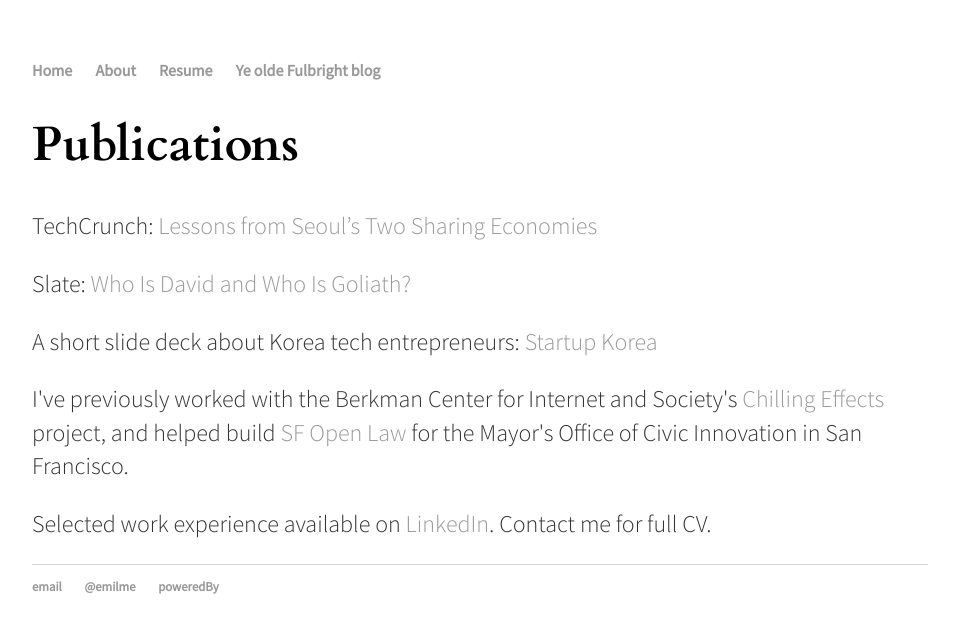
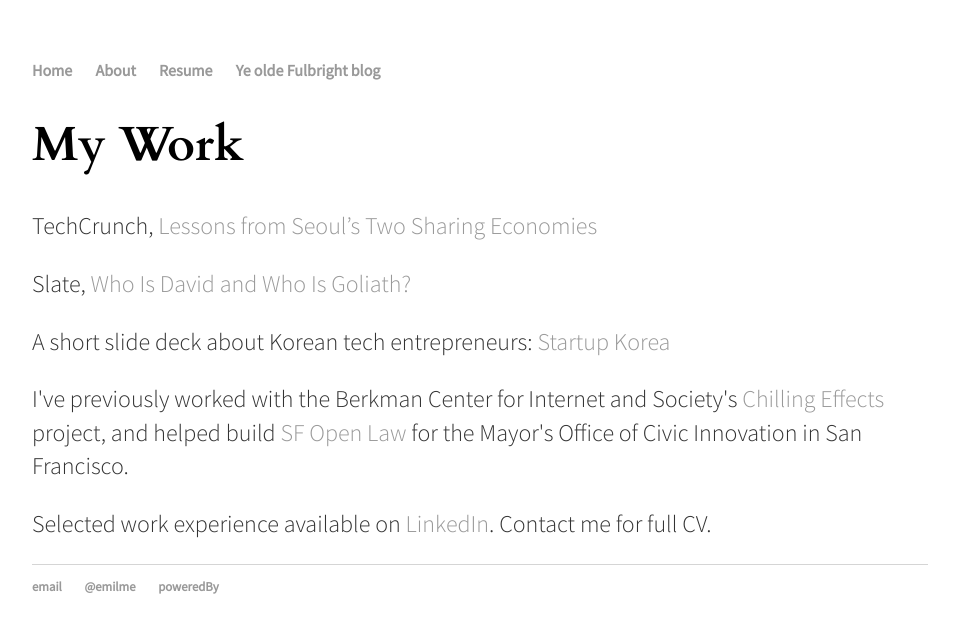
Before and after one commit to emilme/emilme.github.io, a Jekyll site: the page built from resume/index.html, in a window 1280 px wide. Shown: the top 633 px of the page, without its empty margins (160-1119 px from the left). Built offline with Jekyll 4.4.1, drawn with Linux system fonts in a browser that asks for light colours.

Commit message:
Update index.html

```diff
--- a/resume/index.html
+++ b/resume/index.html
@@ -3,10 +3,10 @@
 title: Resume
 ---
 <div class="blurb">
-	<h1>Publications</h1>
-	<p>TechCrunch: <a href="http://techcrunch.com/2015/08/14/lessons-from-seouls-two-sharing-economies/">Lessons from Seoul’s Two Sharing Economies</a></p>
-	<p>Slate: <a href="http://www.slate.com/articles/technology/future_tense/2015/08/google_v_hood_section_230_the_battle_between_the_search_engine_giant_and.html">Who Is David and Who Is Goliath?</a></p>
-	<p>A short slide deck about Korea tech entrepreneurs: <a href="https://docs.google.com/presentation/d/1upNoDC0jx2qZsXt-f0KI-7ajeRpY_ZWC4sb7-6fkHbs/pub?start=false&loop=false&delayms=3000">Startup Korea</a></p>
+	<h1>My Work</h1>
+	<p>TechCrunch, <a href="http://techcrunch.com/2015/08/14/lessons-from-seouls-two-sharing-economies/">Lessons from Seoul’s Two Sharing Economies</a></p>
+	<p>Slate, <a href="http://www.slate.com/articles/technology/future_tense/2015/08/google_v_hood_section_230_the_battle_between_the_search_engine_giant_and.html">Who Is David and Who Is Goliath?</a></p>
+	<p>A short slide deck about Korean tech entrepreneurs: <a href="https://docs.google.com/presentation/d/1upNoDC0jx2qZsXt-f0KI-7ajeRpY_ZWC4sb7-6fkHbs/pub?start=false&loop=false&delayms=3000">Startup Korea</a></p>
 	<p>I've previously worked with the Berkman Center for Internet and Society's <a href="https://chillingeffects.org/">Chilling Effects</a> project, and helped build <a href="http://open.innovatesf.com/openlaw/">SF Open Law</a> for the Mayor's Office of Civic Innovation in San Francisco.</p>
 	<p>Selected work experience available on <a href="https://www.linkedin.com/in/emilydhong">LinkedIn</a>. Contact me for full CV.</p>
 </div><!-- /.blurb -->
```
